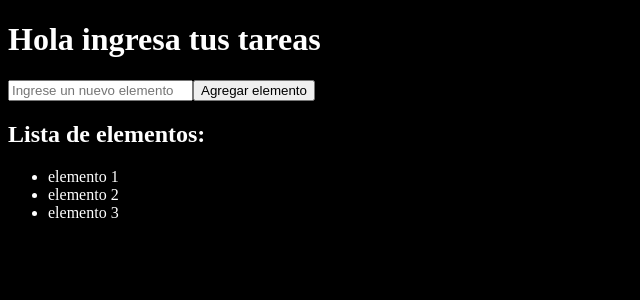
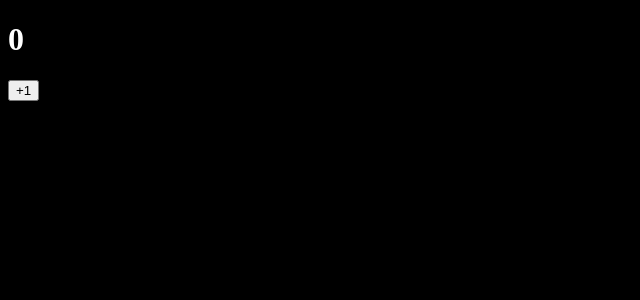
Before and after one commit to HarrisonHdez/react, a React (Vite) app: page / in a window 1280 px wide. Shown: the top 300 px of the page, without its empty margins (0-640 px from the left). Built offline with nearby package versions, Linux system fonts and the light colour scheme.

Commit message:
practicando-react

```diff
--- a/src/main.jsx
+++ b/src/main.jsx
@@ -3,13 +3,13 @@ import ReactDOM from 'react-dom/client'
 
 
 import './App.css';
-import { Lista } from './useState/Lista';
+import { Contador } from './useEffect/Contador';
 
 
 
 
 ReactDOM.createRoot(document.getElementById('root')).render(
   <React.StrictMode>
-    <Lista />
+    <Contador />
   </React.StrictMode>,
 )
--- a/src/useEffect/Contador.jsx
+++ b/src/useEffect/Contador.jsx
@@ -1,44 +1,24 @@
 import React, { useEffect, useState } from 'react'
 
 export const Contador = () => {
+    const [count, setCount] = useState(0);
 
-    const [count, setCount] = useState(0)
-
-    const incrementCount = () => {
-        setCount( count + 1 )
+    const IncrementCount = () => {
+        setCount( count + 1 );
     }
-
     useEffect(() => {
-      document.title = `Contador: ${ count }`
+      document.title = `Contador: ${count}`;
 
 
     }, [count])
 
-
   return (
     <>
-       <h1>{ count }</h1>
-       <button onClick={ incrementCount }>+1</button>
+        <h1>{count}</h1>
+        <button onClick={ IncrementCount }>+1</button>
     </>
   )
 }
-
-
-
-
-
-
-
-
-
-
-
-
-
-
-
-
-
 
 
 
```
